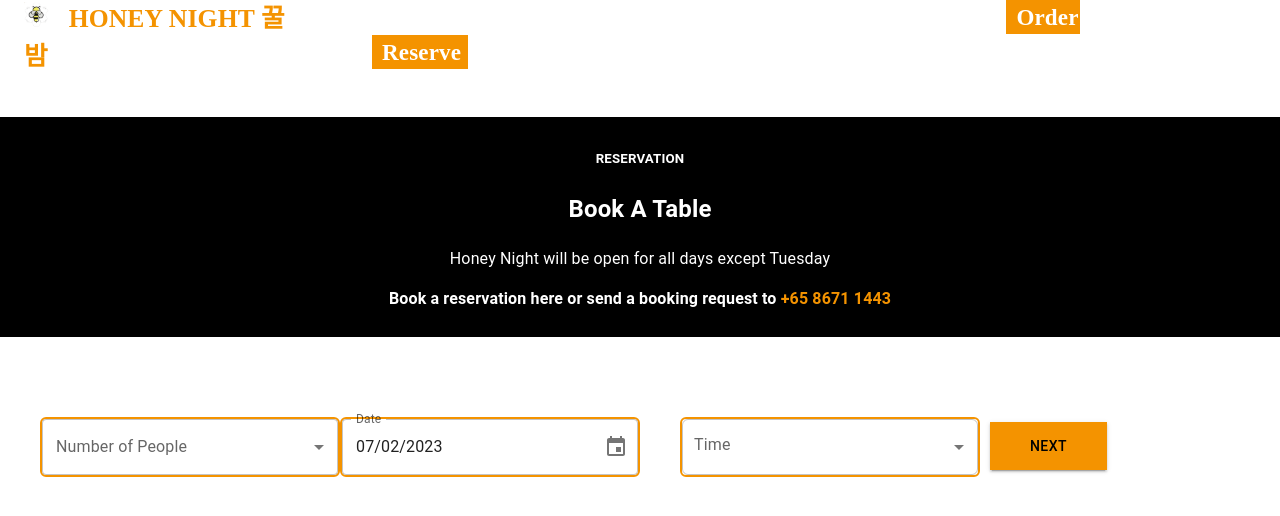
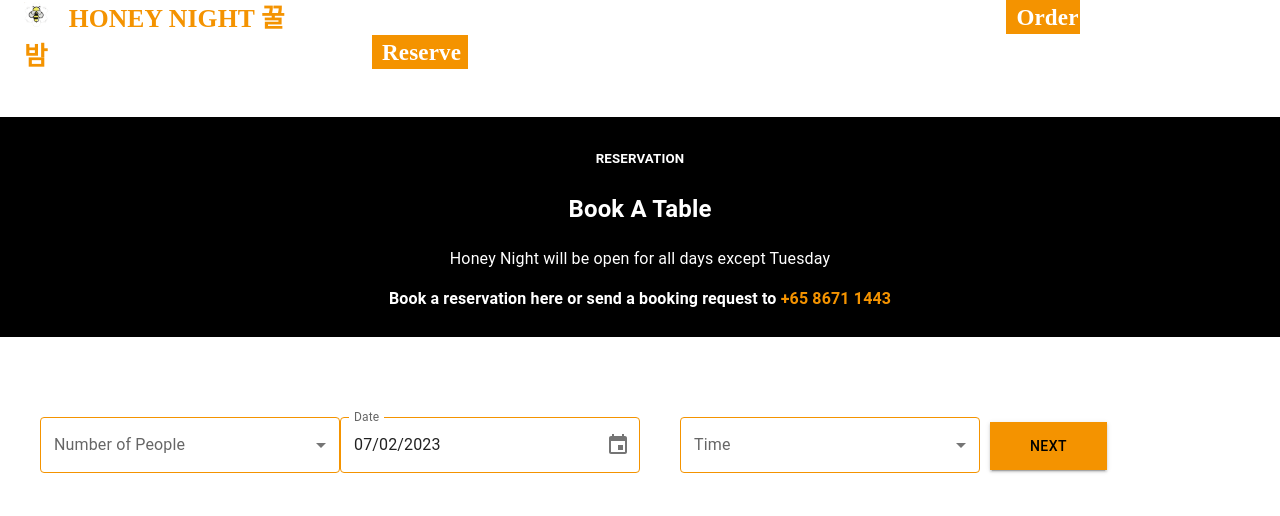
Before and after one commit to imxavieer/FYP, a React (Create React App) app in the folder customer-frontend/: page /reserve in a window 1280 px wide. Shown: the top 516 px of the page. Built offline with nearby package versions, Linux system fonts and the light colour scheme; a web font is replaced by a local one.

Commit message:
updated input field colour

```diff
--- a/customer-frontend/src/pages/reserve.js
+++ b/customer-frontend/src/pages/reserve.js
@@ -28,6 +28,66 @@
     "&:hover": {
         backgroundColor: "#F49300",
         color: "black",
+    },
+});
+
+const NumberofPax = styled(FormControl)({
+    '& label.Mui-focused': {
+      color: '#F49300',
+    },
+    '& .MuiInput-underline:after': {
+      borderBottomColor: '#F49300',
+    },
+    '& .MuiOutlinedInput-root': {
+      '& fieldset': {
+        borderColor: '#F49300',
+      },
+      '&:hover fieldset': {
+        borderColor: '#F49300',
+      },
+      '&.Mui-focused fieldset': {
+        borderColor: '#F49300',
+      },
+    },
+  });
+
+const DatePicker = styled(Grid)({
+    '& label.Mui-focused': {
+      color: '#F49300',
+    },
+    '& .MuiInput-underline:after': {
+      borderBottomColor: '#F49300',
+    },
+    '& .MuiOutlinedInput-root': {
+      '& fieldset': {
+        borderColor: '#F49300',
+      },
+      '&:hover fieldset': {
+        borderColor: '#F49300',
+      },
+      '&.Mui-focused fieldset': {
+        borderColor: '#F49300',
+      },
+    },
+  });
+
+const TimePicker = styled(FormControl)({
+    '& label.Mui-focused': {
+        color: '#F49300',
+    },
+    '& .MuiInput-underline:after': {
+        borderBottomColor: '#F49300',
+    },
+    '& .MuiOutlinedInput-root': {
+        '& fieldset': {
+        borderColor: '#F49300',
+        },
+        '&:hover fieldset': {
+        borderColor: '#F49300',
+        },
+        '&.Mui-focused fieldset': {
+        borderColor: '#F49300',
+        },
     },
 });
 
@@ -73,12 +133,9 @@
             <Box sx={{ minWidth: 120 }}>
                 <Grid container padding={5}>
                     <Grid item xs={3}>
-                        <FormControl
+                        <NumberofPax
                             sx={{
                                 minWidth: 300,
-                                border: 2,
-                                borderRadius:1.5,
-                                borderColor: "#F49300",
                             }}
                         >
                             <InputLabel id="num-pax-label">
@@ -102,18 +159,10 @@
                                 <MenuItem value={9}>9 Person</MenuItem>
                                 <MenuItem value={10}>10 Person</MenuItem>
                             </Select>
-                        </FormControl>
+                        </NumberofPax>
                     </Grid>
 
-                    <Grid
-                        item
-                        xs={3}
-                        sx={{
-                            border: 2,
-                            borderRadius:1.5,
-                            borderColor: "#F49300",
-                        }}
-                    >
+                    <DatePicker item xs={3}>
                         <LocalizationProvider dateAdapter={AdapterDayjs}>
                             <Stack spacing={3}>
                                 <DesktopDatePicker
@@ -131,10 +180,10 @@
                                 />
                             </Stack>
                         </LocalizationProvider>
-                    </Grid>
+                    </DatePicker>
 
                     <Grid item xs={3}>
-                        <FormControl sx={{ minWidth: 300, marginLeft: "40px" }}>
+                        <TimePicker sx={{ minWidth: 300, marginLeft: "40px" }}>
                             <InputLabel id="timeslot-label">Time</InputLabel>
                             <Select
                                 labelId="timeslot-label"
@@ -142,11 +191,6 @@
                                 value={timeslot}
                                 label="Time"
                                 onChange={handleTimeslotChange}
-                                sx={{
-                                    border: 2,
-                                    borderRadius:1.5,
-                                    borderColor: "#F49300",
-                                }}
                             >
                                 <MenuItem value={1130}>11:30 AM</MenuItem>
                                 <MenuItem value={1200}>12:00 PM</MenuItem>
@@ -171,7 +215,7 @@
                                 <MenuItem value={2130}>9:30 PM</MenuItem>
                                 <MenuItem value={2200}>10:00 PM</MenuItem>
                             </Select>
-                        </FormControl>
+                        </TimePicker>
                     </Grid>
 
                     <Grid item xs={3}>
```
